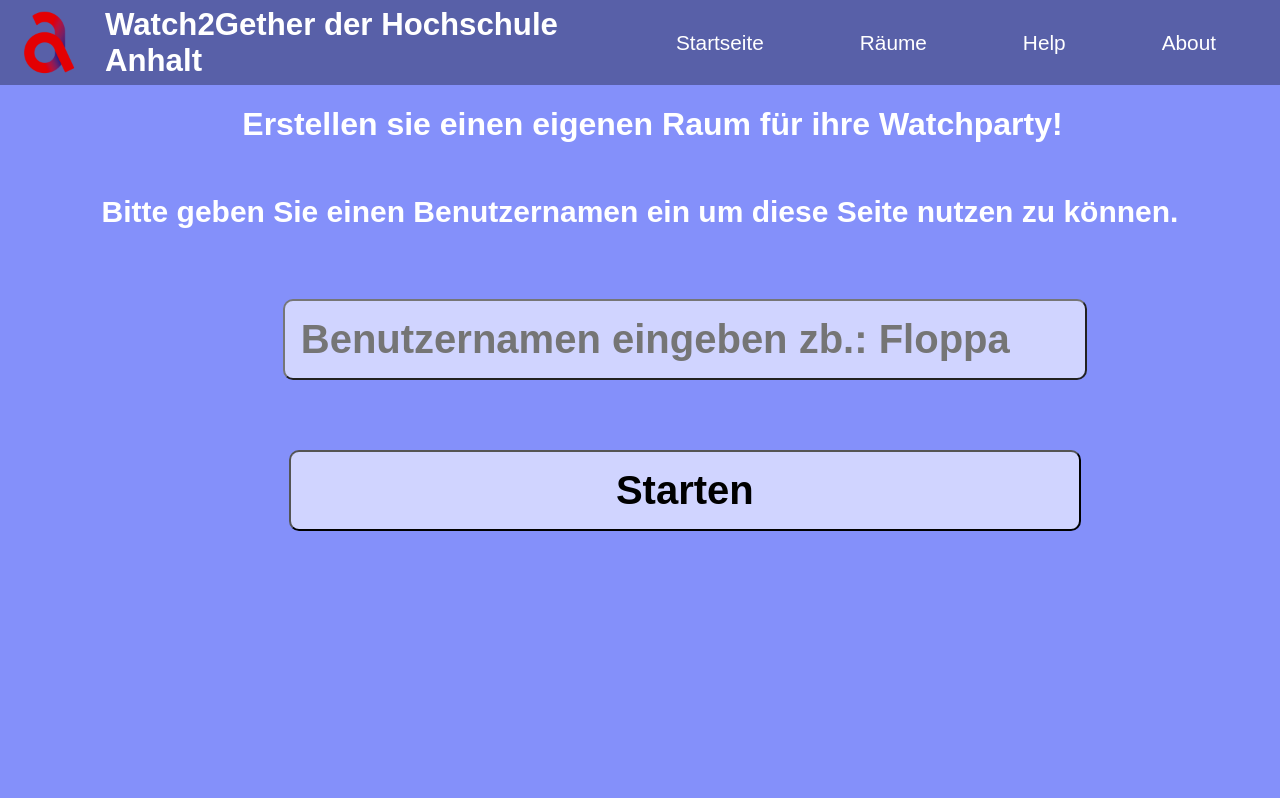
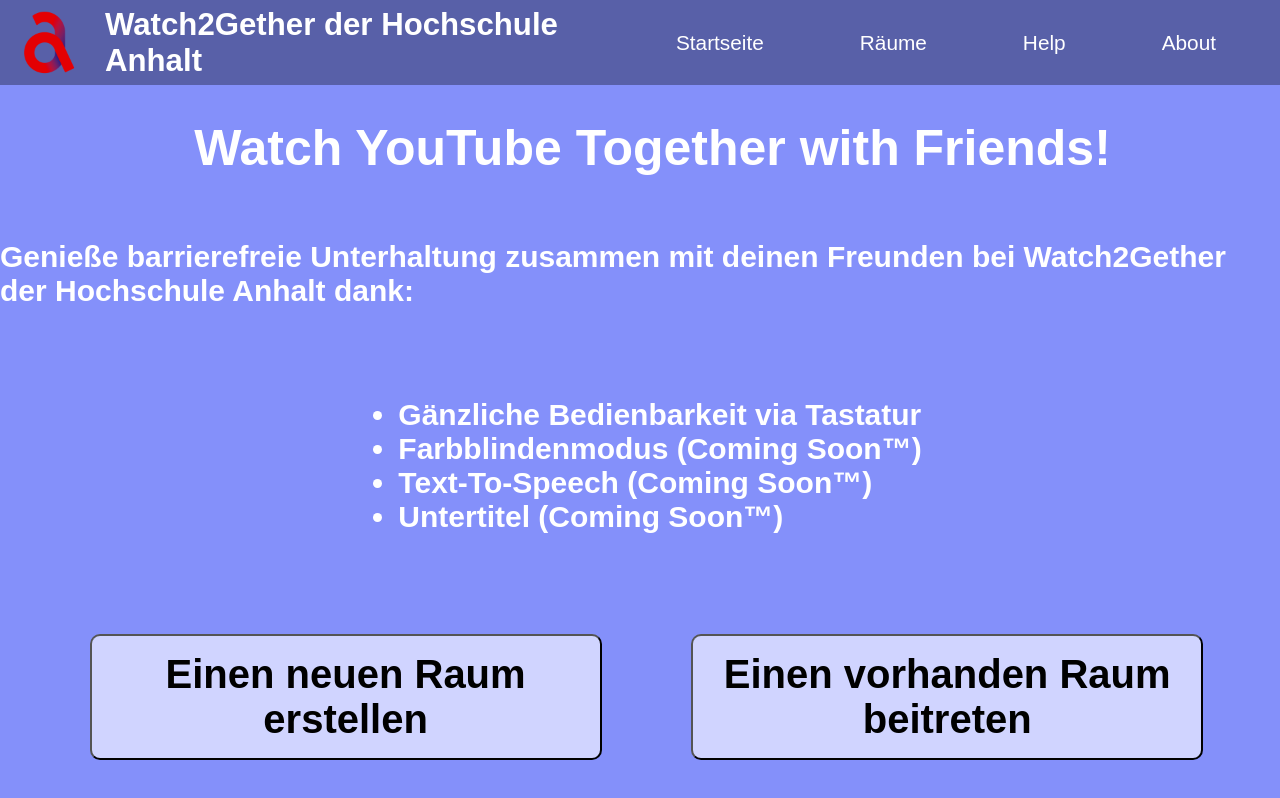
Before and after one commit to sttogrot/w2g2022, a React (Create React App) app in the folder w2g2022/: page / in a window 1280 px wide. Built offline with nearby package versions, Linux system fonts and the light colour scheme; no server answers.

Commit message:
Seiten neuangeordnet

```diff
--- a/w2g2022/src/App.js
+++ b/w2g2022/src/App.js
@@ -9,9 +9,9 @@ import Help from './components/Help';
 import Room from './components/Room';
 import Host from "./components/Host";
 import Watchparty from "./components/Watchparty";
-import UserCreatrSide from "./components/UserCreatrSide";
 import { deleteUser } from "./components/Controller/UserController";
 import { leaveRoom } from "./components/Controller/RoomController";
+import UserCreatrSide from "./components/UserCreateSide";
 
 
 function App() {
@@ -39,13 +39,14 @@ const logOut = (id, roomname)=>{
     <Router>
       <Navbar />
       <Routes>
-        <Route exact path='/' element={<UserCreatrSide />} />
+        <Route exact path='/' element={<Home />} />
         <Route path='/index' element={<Home />} />
         <Route path='/about' element={<About />} />
         <Route path='/Help' element={<Help />} />
         <Route path="/Room" element={<Room/>}/>
         <Route path="/Host" element={<Host/>}/>
         <Route path="/Watchparty" element={<Watchparty/>}/>
+        <Route path="/UserCreateSide" element={<UserCreatrSide/>}/>
       </Routes>
     </Router>
   );
--- a/w2g2022/src/components/Host.js
+++ b/w2g2022/src/components/Host.js
@@ -1,9 +1,7 @@
 import React, { useState } from 'react'
 import "./css/host.css";
 import {useNavigate} from "react-router-dom"
-import {  createUser } from "./Controller/UserController";
 import { createRoom } from "./Controller/RoomController";
-import ReactPlayer from 'react-player';
 
 const  Host = () => {
 	const [inp, setInput] = useState('')
@@ -12,7 +10,6 @@ const  Host = () => {
 		createRoom()
 		navigate('/Watchparty')
 	}
-
 	return (
 		<>
 			<body>
@@ -24,17 +21,11 @@ const  Host = () => {
 						<p class="host_textbox">Drücken Sie start um einen Raum zu erstellen</p>
 					</div>
 					<div class="input">
-						<div class="eins">
-							<input type="text" class="input_box" placeholder="Benutzernamen eingeben zb.: Floppa" value={inp} onChange={(change) => setInput(change.target.value)}></input>
-						</div>
 						<div class="zwei">
 							<button onClick={event => handleButton()} className="host_button">Raum erstellen</button>
 						</div>
 					</div>
 				</div>
-				<div class="player">
-				<ReactPlayer controls url="https://www.youtube.com/watch?v=4LdA_PpeSz0" width={1280} height={720} name="testplayer"/>
-					</div>
 			</body>
 		</>
 	);
--- a/w2g2022/src/components/Room.js
+++ b/w2g2022/src/components/Room.js
@@ -2,16 +2,17 @@ import React from 'react'
 import "./css/room.css";
 import useGetFetch from './fetch/useGetFetch'
 import {useNavigate} from "react-router-dom"
+import { createRoom } from './Controller/RoomController';
 
 const Room = () => {
   const navigate = useNavigate()
   const handleButton = () => {		// gives button its funktion
 		if(sessionStorage.getItem('id')==null){
-
-			navigate('/')
+			navigate('/UserCreateSide')
 		}
 		else{
-			navigate('/host')
+			createRoom()
+			navigate('/Watchparty')
 		}
 	}
 
--- a/w2g2022/src/components/Startseite.js
+++ b/w2g2022/src/components/Startseite.js
@@ -1,6 +1,7 @@
 import React from 'react';
 import "./css/Startseite.css";
 import { useNavigate} from "react-router-dom"
+import { createRoom } from './Controller/RoomController';
 
 
 
@@ -9,11 +10,11 @@ const Home = () => {
 	const navigate = useNavigate()
 	const handleButton1 = () => {		// gives button its funktion, create room
 		if(sessionStorage.getItem('id')==null){
-			window.sessionStorage.setItem("redirect", '/Host')
-			navigate('/')
+			navigate('/UserCreateSide')
 		}
 		else{
-			navigate('/Host')
+			createRoom()
+			navigate('/Watchparty')
 		}
 	}
 	const handleButton2 = () => {		// gives button its funktion, join room
--- a/w2g2022/src/components/Watchparty.js
+++ b/w2g2022/src/components/Watchparty.js
@@ -17,7 +17,6 @@ const Watchparty = () => {
 		leaveRoom(sessionStorage.getItem('roomname'))
 		navigate('/Room')
 	}
-	console.log(window.sessionStorage.getItem("key"))
 
 
 
```
Also changed, not shown: w2g2022/src/components/UserCreateSide.js (renamed from w2g2022/src/components/UserCreatrSide.js).
